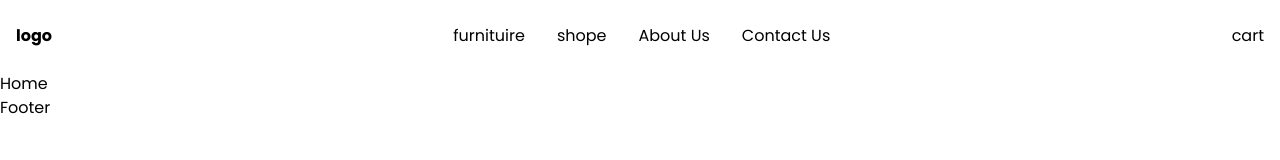
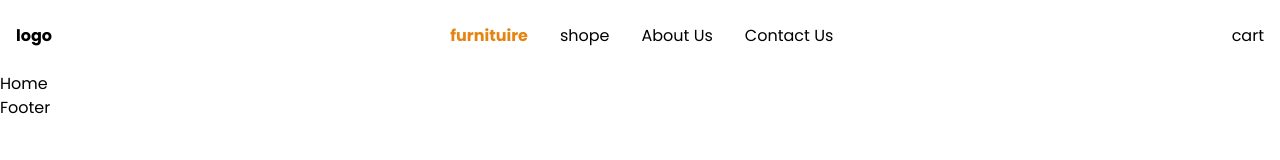
Before and after one commit to mdriyajulislamakash11/Real-Furniture-Project, a React (Vite) app: page / in a window 1280 px wide. Shown: the top 160 px of the page. Built offline with nearby package versions, Linux system fonts and the light colour scheme.

Commit message:
navbar ee active link er kaj korlam

```diff
--- a/src/components/Navber.jsx
+++ b/src/components/Navber.jsx
@@ -2,25 +2,32 @@ import React from "react";
 import { Link, NavLink } from "react-router-dom";
 
 const navItems = [
-  {path: '/', label: 'furnituire'},
-  {path: '/shope', label: 'shope'},
-  {path: '/about', label: 'About Us'},
-  {path: '/Contact', label: 'Contact Us'},
-]
+  { path: "/", label: "furnituire" },
+  { path: "/shope", label: "shope" },
+  { path: "/about", label: "About Us" },
+  { path: "/Contact", label: "Contact Us" },
+];
 
 const NavItems = () => {
   return (
     <ul className="flex flex-col md:flex-row items-center md:space-x-8 ">
-      {
-        navItems.map((item, index) => (
-          <li key={index}>
-            <NavLink to={item.path}>{item.label}</NavLink>
-          </li>
-        ))
-      }
+      {navItems.map((item, index) => (
+        <li key={index}>
+          <NavLink
+            className={({ isActive}) =>
+              isActive
+            ? "text-primary font-bold"
+            : "hover:text-primary"
+            }
+            to={item.path}
+          >
+            {item.label}
+          </NavLink>
+        </li>
+      ))}
     </ul>
-  )
-}
+  );
+};
 
 const Navber = () => {
   return (
@@ -36,9 +43,7 @@ const Navber = () => {
 
           {/* menu item */}
           <div>
-
             <NavItems />
-
           </div>
 
           {/* cart */}
```
